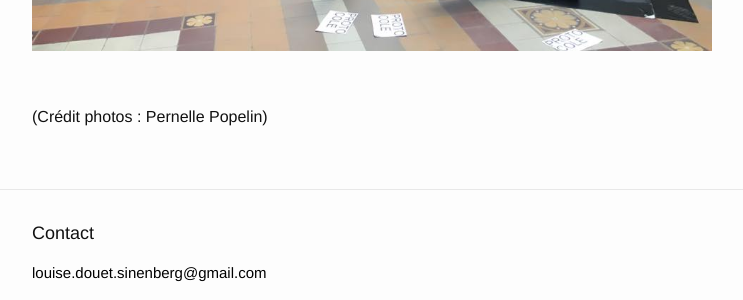
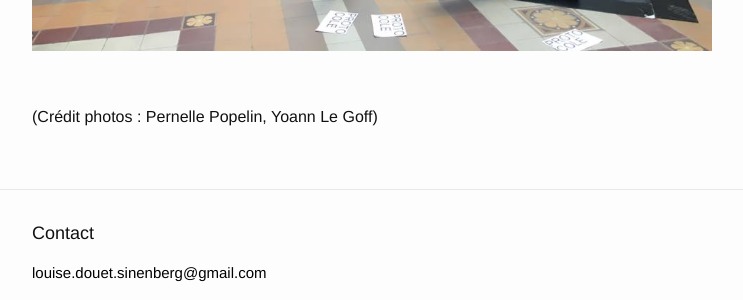
Before and after one commit to louiseds/louiseds.github.io, a Jekyll site: the page built from _posts/2016-11-12-d-viations.md, in a window 1280 px wide and 900 px high, scrolled down 10413 px. Shown: the part 571-871 px from the top of the window, without its empty margins (268-1011 px from the left). Built offline with Jekyll 4.4.1, drawn with Linux system fonts in a browser that asks for light colours.

Commit message:
Updated 2016-11-12-d-viations.md

```diff
--- a/_posts/2016-11-12-d-viations.md
+++ b/_posts/2016-11-12-d-viations.md
@@ -82,4 +82,4 @@ Centré sur le corps, l’espace et le langage, le dispositif est un endroit per
 <br>
 
 
-(Crédit photos : Pernelle Popelin)
+(Crédit photos : Pernelle Popelin, Yoann Le Goff)
```
